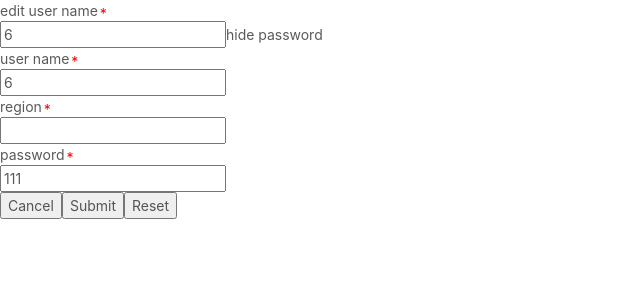
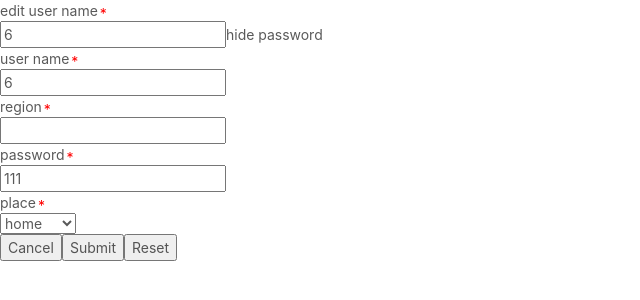
Before and after one commit to YeWills/react-redux-hooks-demo, a React app: page / in a window 1280 px wide. Shown: the top 300 px of the page, without its empty margins (0-640 px from the left). Built offline with nearby package versions, Linux system fonts and the light colour scheme.

Commit message:
add select

```diff
--- a/src/components/EnForm/Eselect/Eselect.js
+++ b/src/components/EnForm/Eselect/Eselect.js
@@ -1,11 +1,19 @@
 import React, { useState } from 'react';
 import { useSelector, useDispatch } from 'react-redux';
 
-export default function Eselect() {
+export default function Eselect(props) {
+  const { value, onChange: propsOnChange, field } = props;
+  const {options} = field;
+  const onChange = (e) => {
+    propsOnChange(e.target.value);
+  }
   return (
-    <select>
-      <option>99</option>
-      <option>12</option>
+    <select onChange={onChange} value={value}>
+      {
+        options.map(t=>{
+          return <option key={t.value} value={t.value}>{t.lable}</option>
+        })
+      }
     </select>
   );
 }
--- a/src/components/EnForm/Field/Field.js
+++ b/src/components/EnForm/Field/Field.js
@@ -1,12 +1,14 @@
 import React, { useState, useRef, useEffect } from 'react';
 import classnames from 'classnames';
 import EInput from '../EInput/EInput';
+import Eselect from '../Eselect/Eselect';
 import v from '../validate';
 import './style.less';
 
+
 const Comp = {
   input: EInput,
-  select: EInput,
+  select: Eselect,
 };
 
 const Field = (props) => {
@@ -52,6 +54,7 @@ const Field = (props) => {
             formValue={formValue}
             value={formValue[name] || ''}
             onChange={onChange}
+            field={field}
             disabled={disabled}
             readOnly={readOnly}
         />
--- a/src/view/form.config.js
+++ b/src/view/form.config.js
@@ -29,7 +29,7 @@ const formConfig = {
     },
     { name: 'region',
       title: 'region',
-      type: 'select',
+      type: 'input',
       defaultValue:'',
       validate:[[(value,formValue)=>{
         if(String(value).length< String(formValue['useName']).length){
@@ -37,16 +37,6 @@ const formConfig = {
         }
         return ''
       }, ['useName', 'editname']]],
-      options: [{
-        lable: 'china',
-        value: 'china',
-      }, {
-        lable: 'usa',
-        value: 'usa',
-      }, {
-        lable: 'englend',
-        value: 'englend',
-      }],
       required: true
     },
     {
@@ -56,6 +46,25 @@ const formConfig = {
       type: 'input',
       required: true
     },
+    { name: 'select',
+    title: 'place',
+    type: 'select',
+    defaultValue:'home',
+    options: [{
+      lable: 'china',
+      value: 'china',
+    }, {
+      lable: 'usa',
+      value: 'usa',
+    }, {
+      lable: 'englend',
+      value: 'englend',
+    }, {
+      lable: 'home',
+      value: 'home',
+    }],
+    required: true
+  },
   ],
 };
 
```
